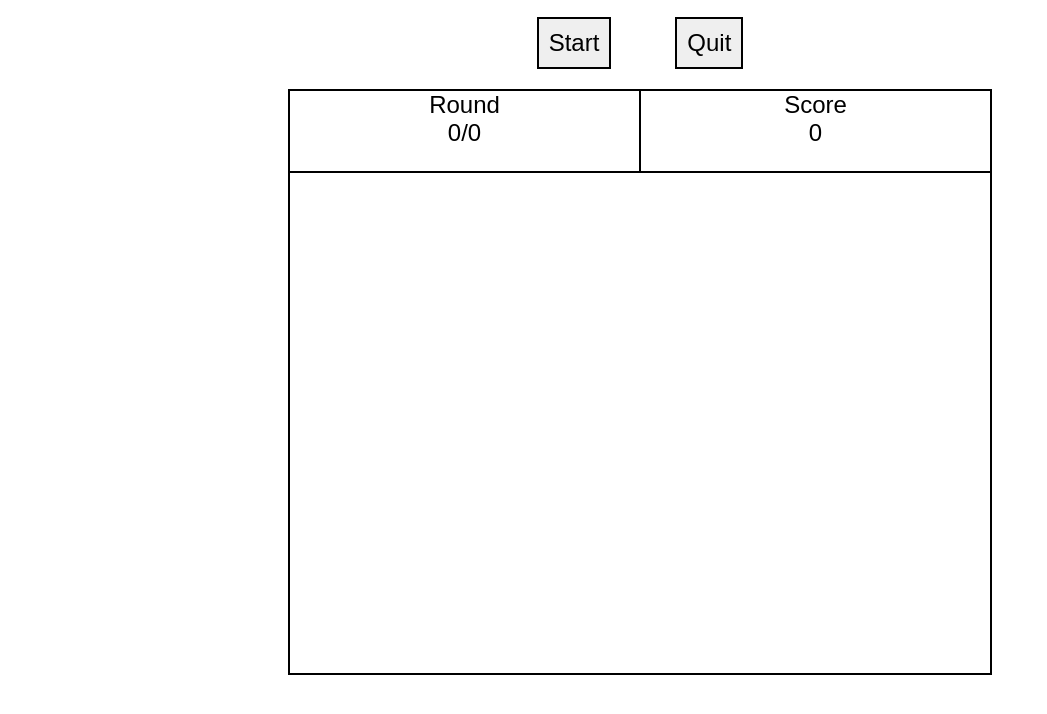
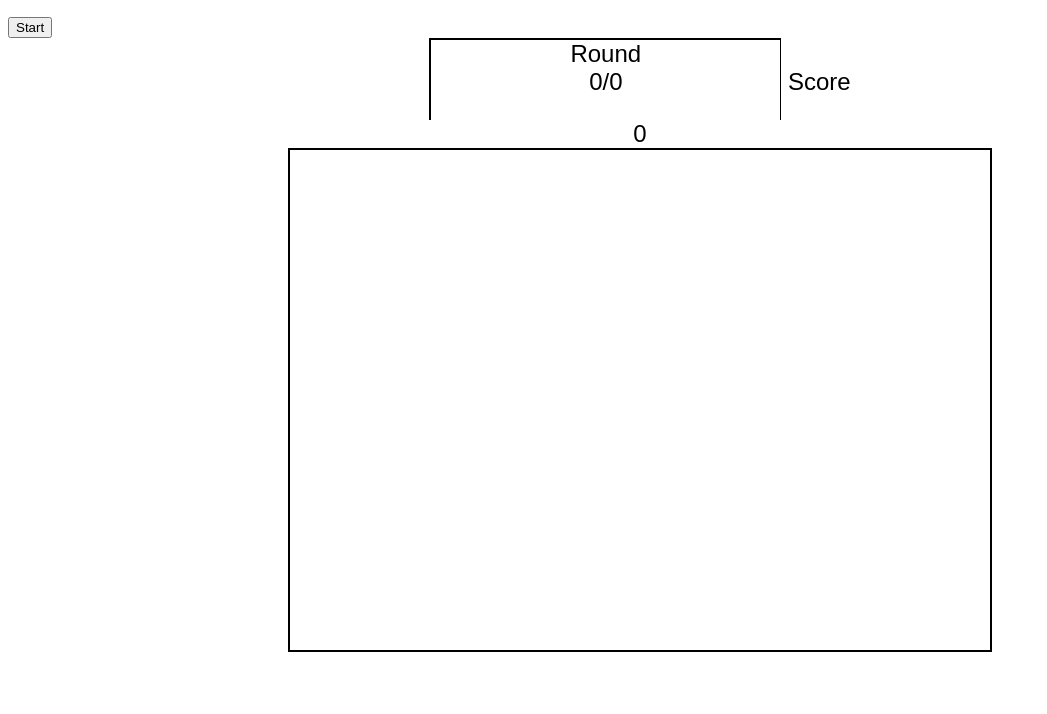
Before and after one commit to arajv11/BrowserGame, a plain HTML site: page index.html in a window 1280 px wide. Shown: the part 76-790 px from the top of the page, without its empty margins (0-1047 px from the left). Drawn offline with Linux system fonts and the light colour scheme; a web font is replaced by a local one.

Commit message:
Update index.html

```diff
--- a/index.html
+++ b/index.html
@@ -8,29 +8,20 @@
   </head>
   <body>
     <h1>Memorize the Shapes</h1>
-    <div class="top-buttons">
+    <div id="top-buttons">
       <button type="button" id="start">Start</button>
-      <!-- Difficulty selection and what to look for(colors, size, direction of rotation)
+      <!-- # of rounds(3-25)
       Account for colorblindness - add a colorblind option
       Maybe have controls/help/tutorial section and show possible shapes(explain what shapes will look like)
-      if shapes will be regular, will they rotate on hard mode
-      Make it clear if sides are same(like in square/rectangle) - use markings -->
-
-      <button type="button" class="quit">Quit</button>
-      <!-- Have pause automatically triggered and ask player "are you sure?" they want to quit -->
+      Have pause automatically triggered and ask player "are you sure?" they want to quit -->
     </div>
     <div class="round-and-score">
-      <span id="round">Round<br>0/0</span><span class="score">
+      <span id="round">Round<br>0/0</span><span id="score">
         Score<br>0</span>
     </div>
     <div id="div1" class="game-area-div">
       <div id ="div2" class="game-area"></div>
     </div>
-    <div id="div3" class="question-and-answer">
-      <!-- span class="question">
-        Question<br>How many red?<br>How many black?</span><span class="answer">
-        Answer<br><br></span>
-    </div -->
 
     <script src="script.js"></script>
   </body>
```
